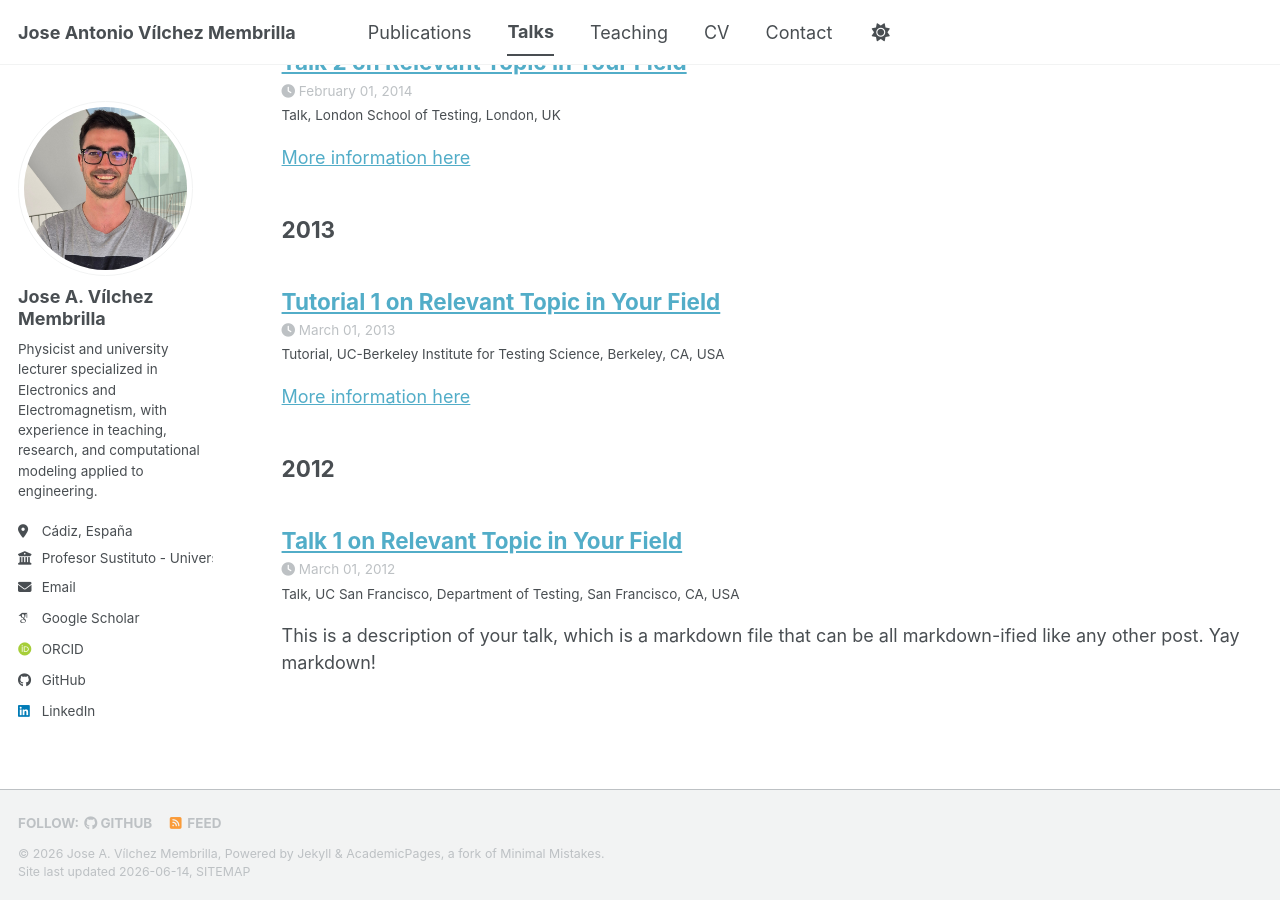
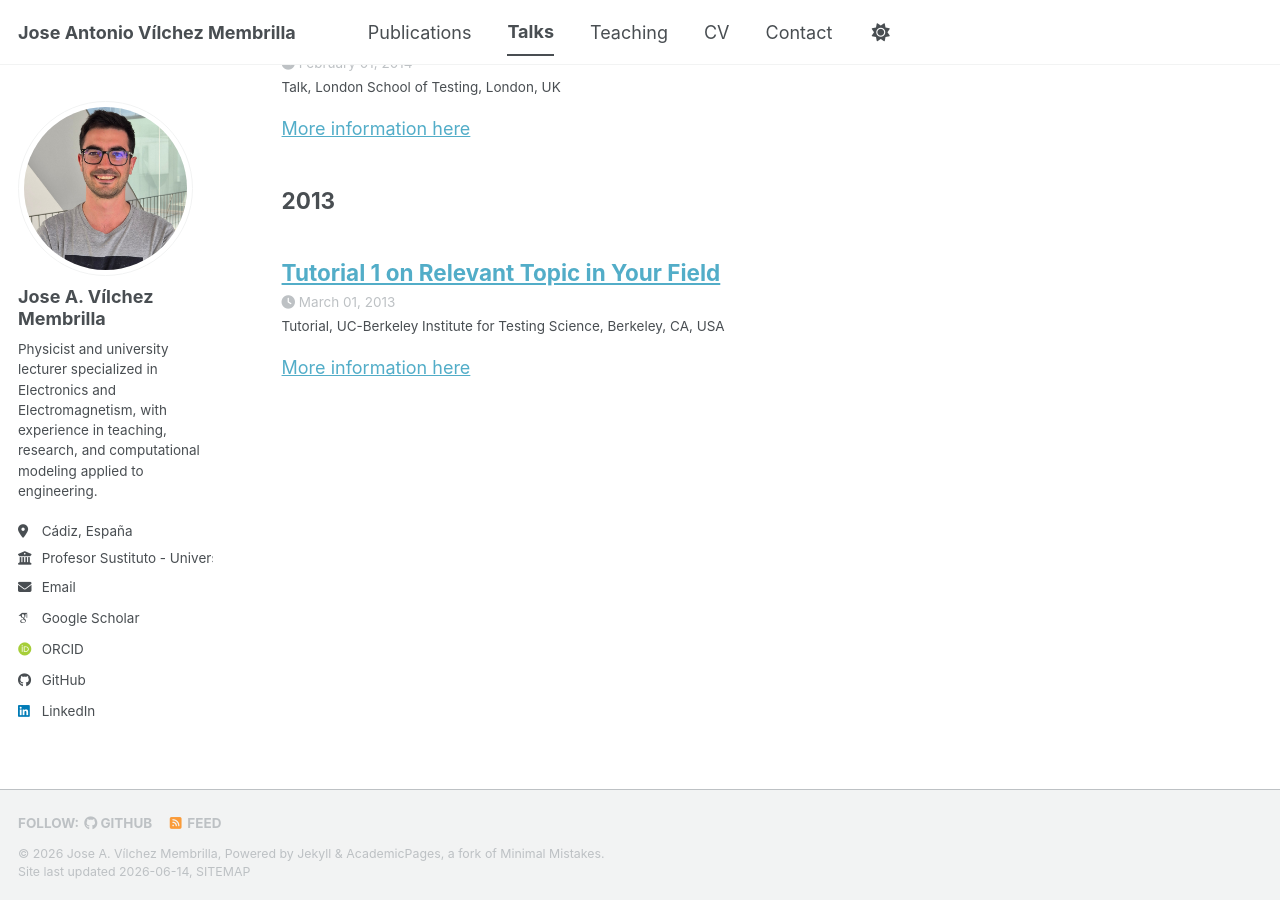
Before and after one commit to joseavilchez/joseavilchez.github.io, a Jekyll site: the page built from _pages/talks.html, in a window 1280 px wide and 900 px high, scrolled down 773 px. Built offline with Jekyll 4.4.1, drawn with Linux system fonts in a browser that asks for light colours; some web fonts are replaced; a script bundle is joined from its source files by our own code; library files that are not in the unit come from our copies; a file with an impossible date is left out; some of the changed text lies outside the part shown.

```diff
--- a/_includes/archive-single-talk.html
+++ b/_includes/archive-single-talk.html
@@ -38,5 +38,10 @@
     {% if post.date %}<p class="page__meta"><i class="fa fa-clock" aria-hidden="true"></i> {{ post.date | date: '%B %d, %Y' }}</p>{% endif %}
     {% if post.venue %}<p class="archive__item-excerpt" itemprop="description">{{post.type}}, {{ post.venue }},  {{post.location}} {% endif %}
     {% if post.excerpt %}<p class="archive__item-excerpt" itemprop="description">{{ post.excerpt | markdownify }}</p>{% endif %}
+    {% if post.award %}
+      <span style="color:#b45309; font-weight:600; margin-left:8px;">
+      🏆 {{ post.award }}
+      </span>
+    {% endif %}
   </article>
 </div>
--- a/_pages/talks.html
+++ b/_pages/talks.html
@@ -1,6 +1,6 @@
 ---
 layout: archive
-title: "Talks and Presentations"
+title: ""
 permalink: /talks/
 author_profile: true
 ---
--- a/_talks/2012-03-01-talk-1.md
+++ /dev/null
@@ -1,12 +0,0 @@
----
-title: "Talk 1 on Relevant Topic in Your Field"
-collection: talks
-type: "Talk"
-permalink: /talks/2012-03-01-talk-1
-venue: "UC San Francisco, Department of Testing"
-date: 2012-03-01
-location: "San Francisco, CA, USA"
-featured: false
----
-
-This is a description of your talk, which is a markdown file that can be all markdown-ified like any other post. Yay markdown!
```
Also changed, not shown: _talks/2025_BrSti_1.md (added, +13 -0 lines).
